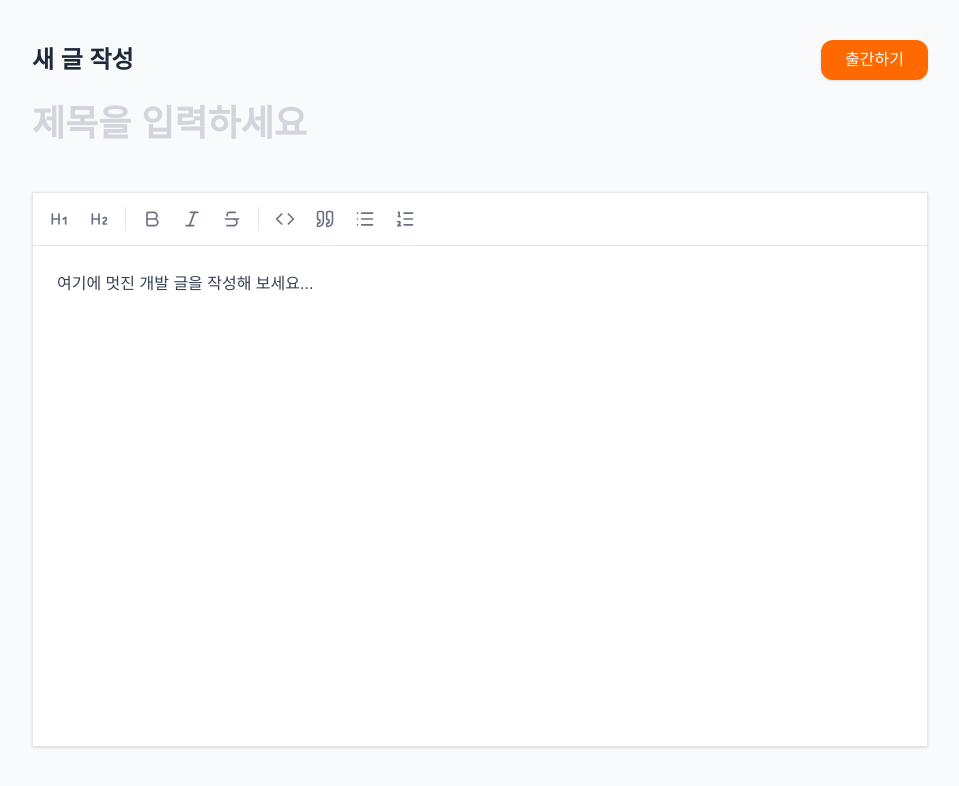
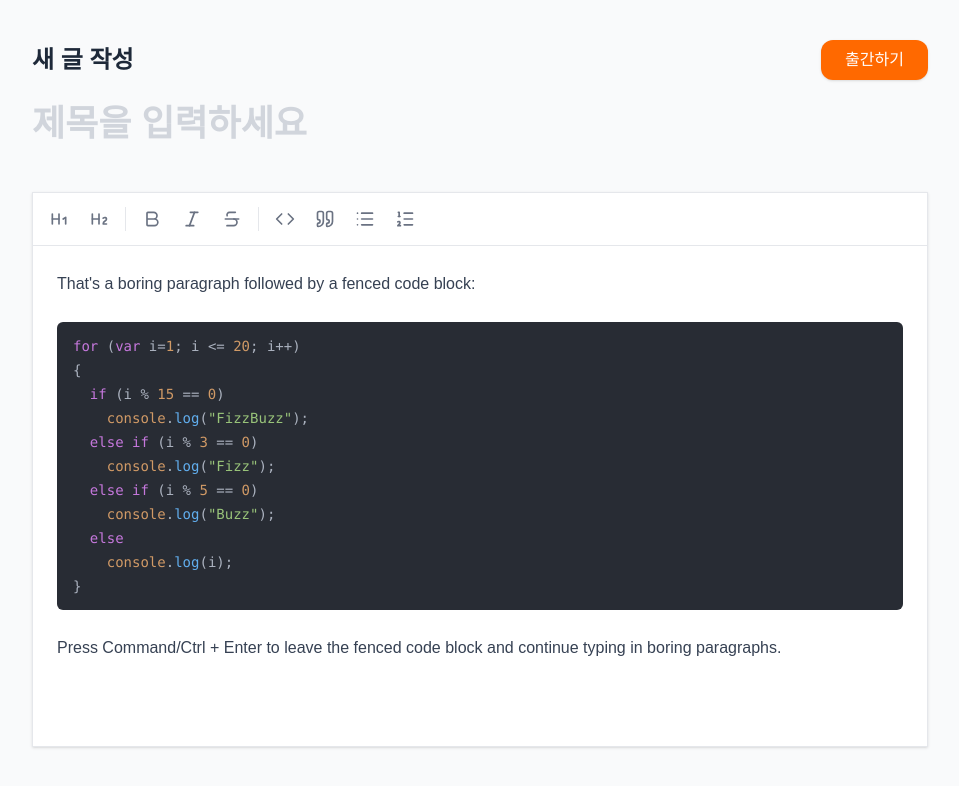
Before and after one commit to neruu00/blog, a Next.js app: page /write in a window 1280 px wide. Shown: the top 786 px of the page, without its empty margins (160-1119 px from the left). Built offline with nearby package versions, Linux system fonts and the light colour scheme.

Commit message:
feat: Add CodeBlock with Atom One Dark css

```diff
--- a/package.json
+++ b/package.json
@@ -26,6 +26,7 @@
     "@tiptap/react": "^3.20.0",
     "@tiptap/starter-kit": "^3.20.0",
     "clsx": "^2.1.1",
+    "highlight.js": "^11.11.1",
     "lowlight": "^3.3.0",
     "lucide-react": "^0.575.0",
     "mongodb": "^7.1.0",
--- a/src/app/globals.css
+++ b/src/app/globals.css
@@ -1,4 +1,5 @@
-@import "tailwindcss";
+@import 'tailwindcss';
+
 @plugin "@tailwindcss/typography";
 
 :root {
--- a/src/app/layout.tsx
+++ b/src/app/layout.tsx
@@ -4,6 +4,7 @@ import TanstackQueryLayout from '@/layouts/TanstackQueryLayout';
 
 import type { Metadata } from 'next';
 
+import 'highlight.js/styles/atom-one-dark.css';
 import './globals.css';
 
 const geistSans = Geist({
--- a/src/app/write/page.tsx
+++ b/src/app/write/page.tsx
@@ -15,7 +15,7 @@ export default function WritePage() {
         <input
           type="text"
           placeholder="제목을 입력하세요"
-          className="w-full max-w-4xl mx-auto block text-4xl font-bold bg-transparent border-none outline-none placeholder-gray-300 text-gray-900"
+          className="w-full max-w-4xl dark:prose-invert mx-auto block text-4xl font-bold bg-transparent border-none outline-none placeholder-gray-300 text-gray-900"
         />
         <br />
 
--- a/src/components/editor/TiptapEditor.tsx
+++ b/src/components/editor/TiptapEditor.tsx
@@ -2,32 +2,68 @@
 
 import { useEditor, EditorContent } from '@tiptap/react';
 import StarterKit from '@tiptap/starter-kit';
+import CodeBlockLowlight from '@tiptap/extension-code-block-lowlight';
+import { common, createLowlight } from 'lowlight';
+import css from 'highlight.js/lib/languages/css';
+import js from 'highlight.js/lib/languages/javascript';
+import ts from 'highlight.js/lib/languages/typescript';
+import html from 'highlight.js/lib/languages/xml';
 import Toolbar from './Toolbar';
 import { useState } from 'react';
 
+const CONTENT = `
+<p>
+  That's a boring paragraph followed by a fenced code block:
+</p>
+<pre><code class="language-javascript">for (var i=1; i <= 20; i++)
+{
+  if (i % 15 == 0)
+    console.log("FizzBuzz");
+  else if (i % 3 == 0)
+    console.log("Fizz");
+  else if (i % 5 == 0)
+    console.log("Buzz");
+  else
+    console.log(i);
+}</code></pre>
+<p>
+  Press Command/Ctrl + Enter to leave the fenced code block and continue typing in boring paragraphs.
+</p>
+`;
+
+const lowlight = createLowlight(common);
+
 export default function TiptapEditor() {
-  const [_, forceUpdate] = useState(false); // rerender trigger
-
   const editor = useEditor({
-    immediatelyRender: false,
-    extensions: [StarterKit],
-    content: '<p>여기에 멋진 개발 글을 작성해 보세요...</p>',
-    onTransaction: () => {
-      forceUpdate((prev) => !prev);
-    },
+    immediatelyRender: false, // SSR 에러 방지
+    extensions: [
+      StarterKit.configure({
+        codeBlock: false,
+      }),
+      CodeBlockLowlight.configure({
+        lowlight,
+        HTMLAttributes: {
+          class: 'hljs',
+        },
+        defaultLanguage: 'javascript',
+        enableTabIndentation: true,
+        tabSize: 2,
+      }),
+    ],
+    content: CONTENT,
     editorProps: {
       attributes: {
         // prose는 typography 플러그인 클래스입니다. focus 시 오렌지색 링이 생깁니다.
-        class: 'prose prose-orange max-w-none w-full min-h-[500px] p-6 focus:outline-none',
+        class:
+          'prose prose-orange dark:prose-invert max-w-none w-full min-h-[500px] p-6 focus:outline-none',
       },
     },
   });
 
   return (
-    <div className="w-full max-w-4xl mx-auto flex flex-col bg-white shadow-sm border border-gray-200 focus-within:border-orange-400 focus-within:ring-1 focus-within:ring-orange-400 transition-all">
+    <div className="w-full max-w-4xl mx-auto flex flex-col bg-white dark:bg-neutral-900 shadow-sm border border-gray-200 dark:border-neutral-800 focus-within:border-orange-400 focus-within:ring-1 focus-within:ring-orange-400 transition-all">
       {/* 상단 툴바 */}
       <Toolbar editor={editor} />
-
       {/* 에디터 본문 영역 */}
       <div className="flex-1 cursor-text">
         <EditorContent editor={editor} />
--- a/src/components/editor/Toolbar.tsx
+++ b/src/components/editor/Toolbar.tsx
@@ -29,7 +29,7 @@ export default function Toolbar({ editor }: ToolbarProps) {
     }`;
 
   return (
-    <div className="flex flex-wrap items-center gap-1 border-b border-gray-200 bg-white p-2 rounded-t-2xl">
+    <div className="flex flex-wrap items-center gap-1 border-b border-gray-200 bg-white p-2">
       <button
         onClick={() => editor.chain().focus().toggleHeading({ level: 1 }).run()}
         className={getButtonClass(editor.isActive('heading', { level: 1 }))}
```
Also changed, not shown: 1 other file (tests, documents, lock files or other folders).
